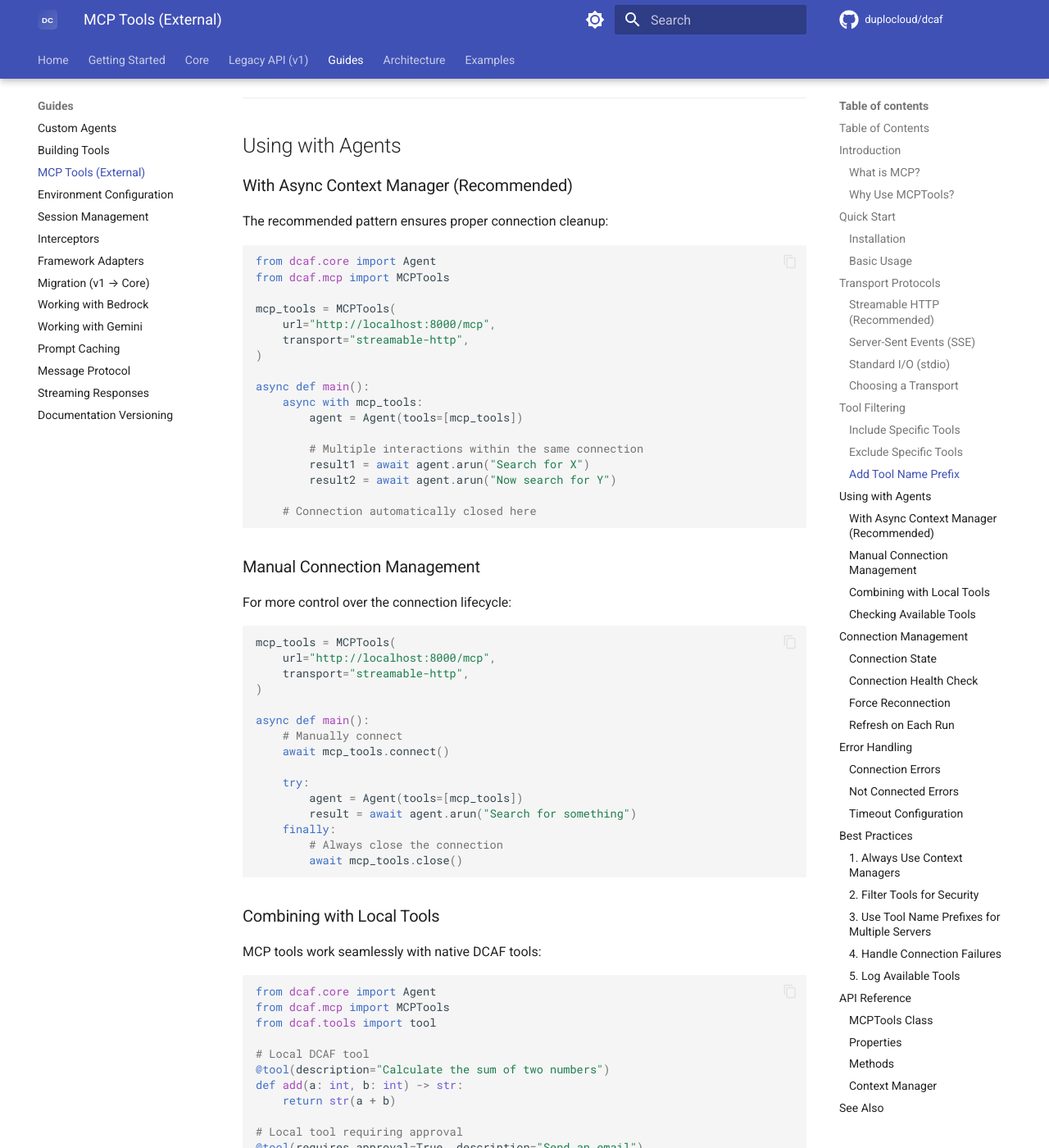
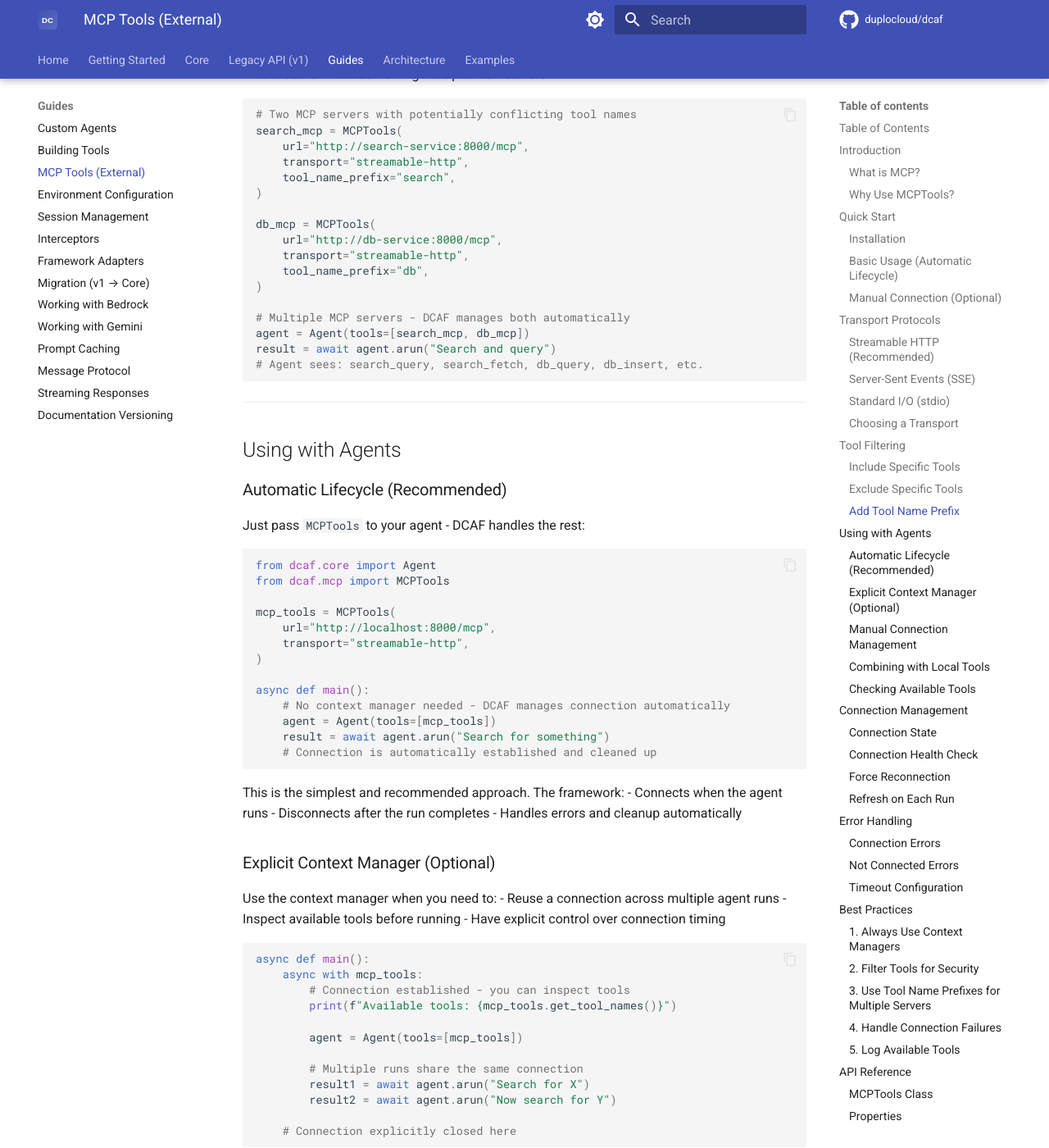
Before and after one commit to duplocloud/dcaf, an MkDocs documentation site: the page built from docs/guides/mcp-tools.md, in a window 1280 px wide and 1400 px high, scrolled down 4668 px. Shown: the whole window at 82% size. Built offline with MkDocs 1.6.1 and Material for MkDocs 9.7.7, drawn with Linux system fonts in a browser that asks for light colours; comment, search, counter and statistics services are not loaded; some of the changed text lies outside the part shown.

Commit message:
feat: Add automatic MCP connection lifecycle management
DCAF now automatically manages MCP tool connections - users can simply
pass MCPTools to Agent(tools=[...]) without needing to manually connect.

The framework handles:
- Auto-connecting when the agent runs
- Passing the Agno toolkit through for lifecycle management
- Cleanup after the run completes

This mirrors how Agno's agent handles MCPTools internally, providing
a seamless experience where users just configure and use.

Manual context manager usage is still supported for cases requiring
explicit control over connection timing.

Co-Authored-By: Claude Opus 4.5 <noreply@anthropic.com>

````diff
--- a/docs/guides/mcp-tools.md
+++ b/docs/guides/mcp-tools.md
@@ -50,7 +50,9 @@ MCP tools require the `mcp` package:
 pip install mcp
 ```
 
-### Basic Usage
+### Basic Usage (Automatic Lifecycle)
+
+DCAF automatically manages the MCP connection lifecycle - just pass `MCPTools` to your agent:
 
 ```python
 from dcaf.core import Agent
@@ -63,19 +65,35 @@ def get_time() -> str:
     from datetime import datetime
     return datetime.now().isoformat()
 
-# Connect to an external MCP server
+# Configure MCP server connection
 mcp_tools = MCPTools(
     url="http://localhost:8000/mcp",
     transport="streamable-http",
 )
 
-# Use with agent (async context manager)
+# Just pass it to the agent - DCAF handles connect/disconnect automatically!
+async def main():
+    agent = Agent(tools=[get_time, mcp_tools])
+    result = await agent.arun("Search for Python tutorials and tell me the time")
+    print(result.text)
+```
+
+The framework automatically:
+1. Connects to the MCP server when the agent runs
+2. Makes tools available to the LLM
+3. Disconnects and cleans up after the run completes
+
+### Manual Connection (Optional)
+
+If you need explicit control over the connection lifecycle, you can still use the async context manager:
+
+```python
 async def main():
     async with mcp_tools:
-        # Combine local tools with MCP tools
-        agent = Agent(tools=[get_time, mcp_tools])
-        result = await agent.arun("Search for Python tutorials and tell me the time")
-        print(result.text)
+        # Connection is established here
+        agent = Agent(tools=[mcp_tools])
+        result = await agent.arun("Search for something")
+    # Connection is closed here
 ```
 
 ---
@@ -196,18 +214,19 @@ db_mcp = MCPTools(
     tool_name_prefix="db",
 )
 
-async with search_mcp, db_mcp:
-    agent = Agent(tools=[search_mcp, db_mcp])
-    # Agent sees: search_query, search_fetch, db_query, db_insert, etc.
+# Multiple MCP servers - DCAF manages both automatically
+agent = Agent(tools=[search_mcp, db_mcp])
+result = await agent.arun("Search and query")
+# Agent sees: search_query, search_fetch, db_query, db_insert, etc.
 ```
 
 ---
 
 ## Using with Agents
 
-### With Async Context Manager (Recommended)
+### Automatic Lifecycle (Recommended)
 
-The recommended pattern ensures proper connection cleanup:
+Just pass `MCPTools` to your agent - DCAF handles the rest:
 
 ```python
 from dcaf.core import Agent
@@ -219,35 +238,51 @@ mcp_tools = MCPTools(
 )
 
 async def main():
+    # No context manager needed - DCAF manages connection automatically
+    agent = Agent(tools=[mcp_tools])
+    result = await agent.arun("Search for something")
+    # Connection is automatically established and cleaned up
+```
+
+This is the simplest and recommended approach. The framework:
+- Connects when the agent runs
+- Disconnects after the run completes
+- Handles errors and cleanup automatically
+
+### Explicit Context Manager (Optional)
+
+Use the context manager when you need to:
+- Reuse a connection across multiple agent runs
+- Inspect available tools before running
+- Have explicit control over connection timing
+
+```python
+async def main():
     async with mcp_tools:
+        # Connection established - you can inspect tools
+        print(f"Available tools: {mcp_tools.get_tool_names()}")
+
         agent = Agent(tools=[mcp_tools])
 
-        # Multiple interactions within the same connection
+        # Multiple runs share the same connection
         result1 = await agent.arun("Search for X")
         result2 = await agent.arun("Now search for Y")
 
-    # Connection automatically closed here
+    # Connection explicitly closed here
 ```
 
 ### Manual Connection Management
 
-For more control over the connection lifecycle:
+For fine-grained control:
 
 ```python
-mcp_tools = MCPTools(
-    url="http://localhost:8000/mcp",
-    transport="streamable-http",
-)
-
 async def main():
-    # Manually connect
     await mcp_tools.connect()
 
     try:
         agent = Agent(tools=[mcp_tools])
         result = await agent.arun("Search for something")
     finally:
-        # Always close the connection
         await mcp_tools.close()
 ```
 
````
Also changed, not shown: 3 other files.
